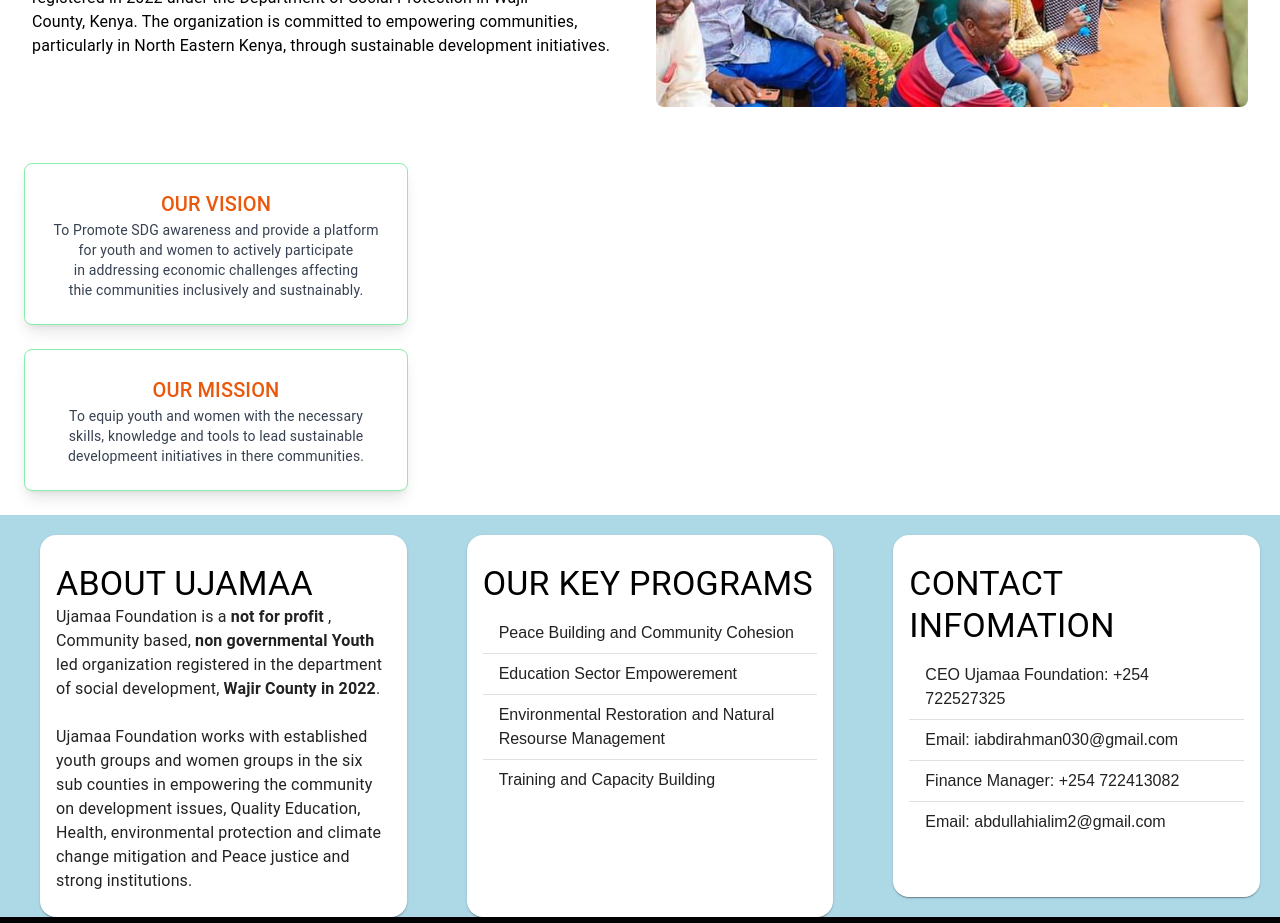
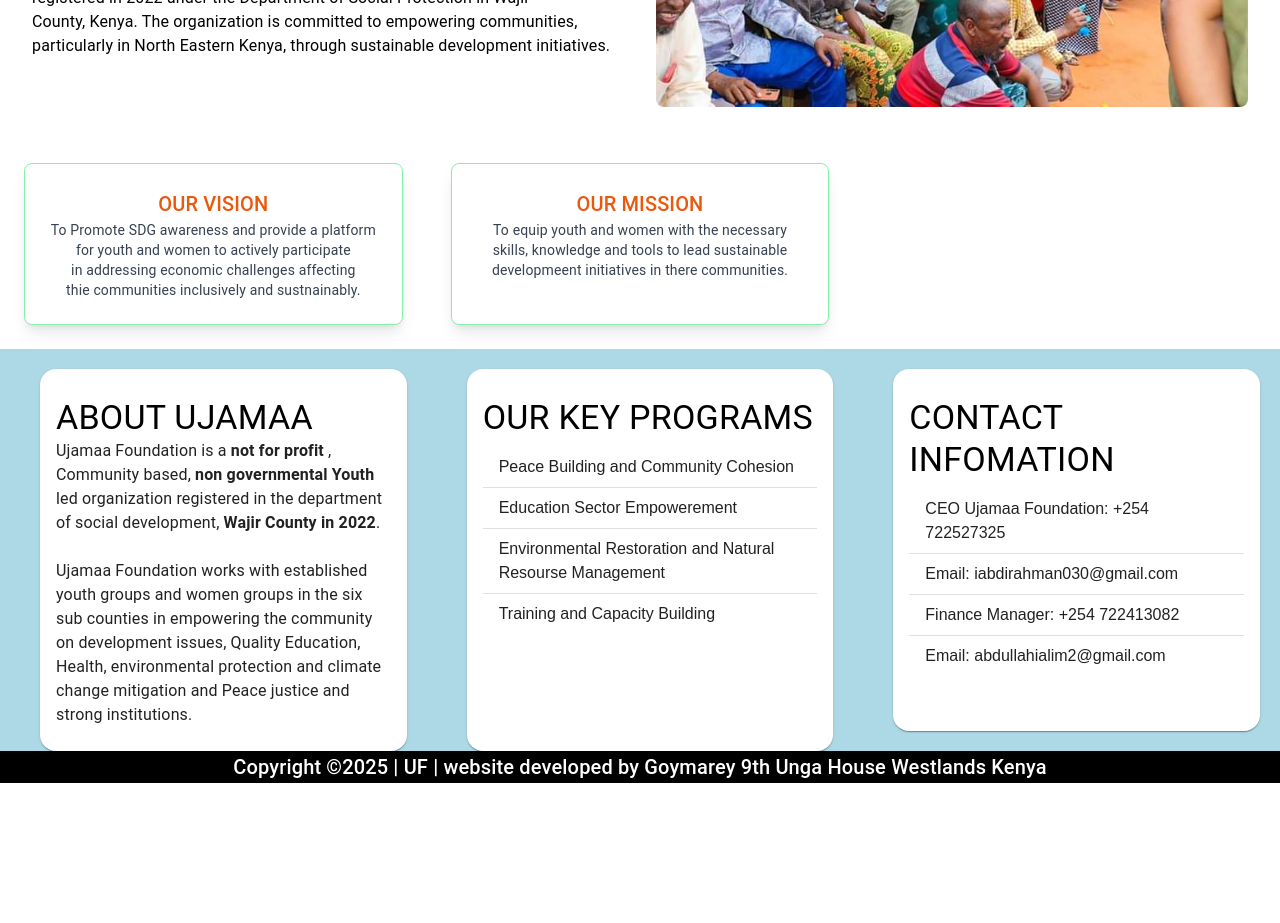
Before and after one commit to ahmednule/Ujamaa-Foundation, a Next.js app: page /who-we-are in a window 1280 px wide. Shown: the part 920-1843 px from the top of the page. After the commit the page ends 1703 px from the top, so only its background shows below. Built offline with nearby package versions, Linux system fonts and the light colour scheme.

Commit message:
fetaure: inside the whoWeare component where the cards are netesed implemented them so that on a smal;l sceen they can be 1 on a md:2 and large3"

```diff
--- a/src/app/who-we-are/page.tsx
+++ b/src/app/who-we-are/page.tsx
@@ -8,7 +8,7 @@
         <>
         <AboutusCarosel/>
         <AboutUs/>
-        <div>
+        <div className="grid grid-cols-1 md:grid-cols-2 lg:grid-cols-3">
             <OurVision/>
             <OurMission/>
         </div>
```
